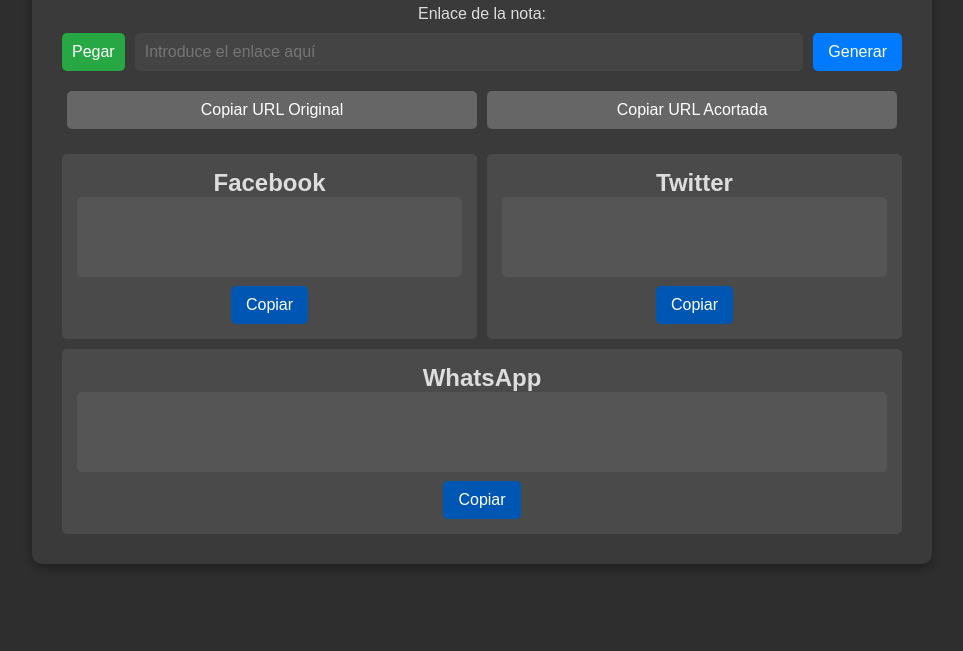
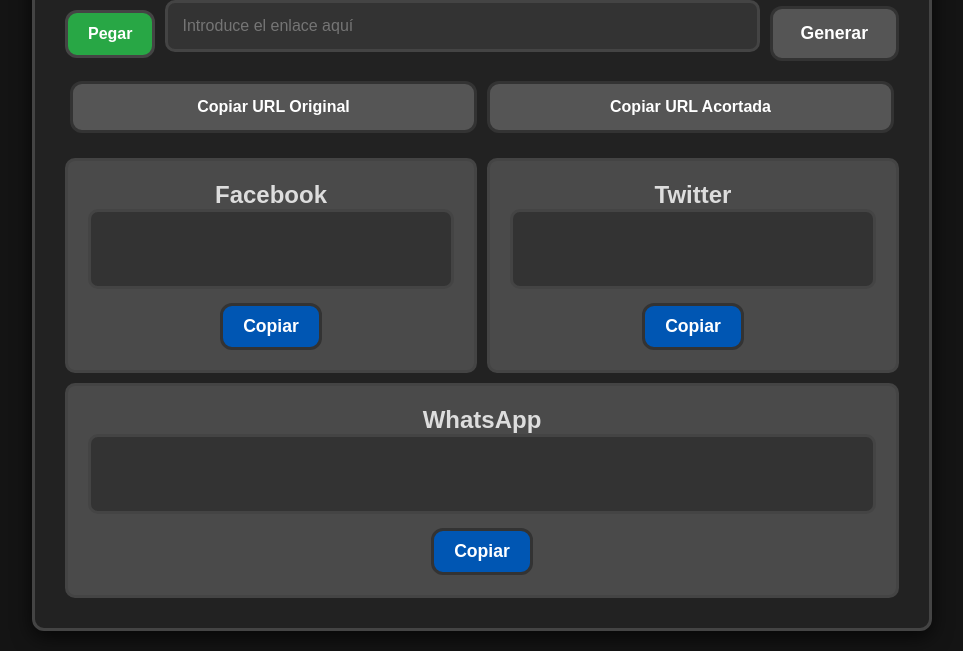
Before and after one commit to hyperhue-studio/CopyGenerator, a website: page public/index.html in a window 1280 px wide. Shown: the part 157-808 px from the top of the page, without its empty margins (158-1121 px from the left). Drawn offline with Linux system fonts and the light colour scheme.

Commit message:
Update style.css

```diff
--- a/public/assets/style.css
+++ b/public/assets/style.css
@@ -1,12 +1,14 @@
+/* RESET: Reiniciamos márgenes y paddings */
 * {
     margin: 0;
     padding: 0;
     box-sizing: border-box;
 }
 
+/* Fuente principal */
 body {
     font-family: 'Arial', sans-serif;
-    background-color: #2e2e2e;
+    background-color: #141414;  /* Fondo más oscuro */
     color: #ddd;
     padding: 20px;
     display: flex;
@@ -21,18 +23,22 @@
     width: 90%;
     max-width: 900px;
     text-align: center;
-    background-color: #3a3a3a;
+    background-color: #222;  /* Fondo oscuro para el contenedor */
     padding: 30px;
-    border-radius: 10px;
-    box-shadow: 0 4px 10px rgba(0, 0, 0, 0.3);
+    border-radius: 12px; /* Bordes más redondeados */
+    box-shadow: 0 6px 20px rgba(0, 0, 0, 0.7); /* Sombra más pronunciada */
     display: flex;
     flex-direction: column;
+    border: 3px solid #444; /* Contorno del contenedor */
 }
 
 /* Título */
 h1 {
-    font-size: 1.8rem;
+    font-size: 1.9rem;
     margin-bottom: 20px;
+    color: #fff;
+    border-bottom: 2px solid #444; /* Línea de separación debajo del título */
+    padding-bottom: 10px;
 }
 
 /* Etiqueta */
@@ -40,6 +46,7 @@
     font-size: 1rem;
     display: block;
     margin-bottom: 10px;
+    color: #bbb; /* Gris claro para las etiquetas */
 }
 
 /* Grupo de entrada */
@@ -49,33 +56,42 @@
     align-items: center;
 }
 
+/* Estilo de entrada de texto */
 input {
     flex: 1;
-    padding: 10px;
+    padding: 14px;
     font-size: 1rem;
-    border: none;
-    border-radius: 5px;
-    background-color: #444;
+    border: 3px solid #444;  /* Bordes gruesos */
+    border-radius: 10px;
+    background-color: #333;
     color: #fff;
+    transition: border-color 0.3s ease, background-color 0.3s ease;
+}
+
+input:focus {
+    outline: none;
+    border-color: #007BFF;  /* Resalta al enfocar */
+    background-color: #444; /* Fondo ligeramente más claro */
 }
 
 /* Botón de generar */
 button {
-    padding: 10px 15px;
-    border: none;
+    margin-top: 15px;  /* Ajustamos el padding aquí */
+    padding: 14px 28px;
+    background-color: #555;  /* Gris oscuro */
+    color: #fff;  /* Color claro */
+    font-size: 1.1rem;
+    font-weight: bold;
+    border: 3px solid #333;  /* Borde oscuro */
+    border-radius: 12px; /* Bordes redondeados */
     cursor: pointer;
-    border-radius: 5px;
-    font-size: 1rem;
-    transition: 0.3s;
+    transition: background-color 0.3s ease, border-color 0.3s ease;
 }
 
-button[type="submit"] {
-    background-color: #007BFF;
-    color: white;
-}
-
-button[type="submit"]:hover {
-    background-color: #0056b3;
+button:hover {
+    background-color: #fff;  /* Fondo blanco al hacer hover */
+    color: #141414;  /* Texto negro */
+    border-color: #333;  /* Borde más oscuro al hacer hover */
 }
 
 /* Botones para copiar URLs */
@@ -88,30 +104,39 @@
 .button-group button {
     flex: 1;
     margin: 5px;
-    background-color: #666;
+    background-color: #555;  /* Gris más claro */
     color: white;
+    font-weight: bold;
+    border: 3px solid #333;
+    border-radius: 12px;
+    cursor: pointer;
+    font-size: 1rem;
+    transition: background-color 0.3s ease, border-color 0.3s ease;
 }
 
 .button-group button:hover {
-    background-color: #555;
+    background-color: #fff;  /* Fondo blanco */
+    color: #141414;  /* Texto negro */
+    border-color: #333;  /* Borde oscuro al hacer hover */
 }
 
 /* Botón de Pegar URL */
 #pasteUrl {
-    padding: 10px;
+    padding: 12px 20px;
     background-color: #28a745;  /* Verde */
     color: white;
-    border: none;
-    border-radius: 5px;
+    border: 3px solid #444;  /* Borde oscuro */
+    border-radius: 12px;
     cursor: pointer;
     font-size: 1rem;
     transition: 0.3s;
 }
 
 #pasteUrl:hover {
-    background-color: #218838;
+    background-color: #fff;
+    color: #141414;  /* Texto negro */
+    border-color: #333;  /* Borde más oscuro */
 }
-
 
 /* Resultados organizados en filas */
 #resultados {
@@ -137,9 +162,10 @@
 .result-item {
     flex: 1;
     background-color: #4a4a4a;
-    padding: 15px;
-    border-radius: 5px;
+    padding: 20px;
+    border-radius: 10px;
     text-align: center;
+    border: 3px solid #444; /* Bordes más gruesos */
 }
 
 /* Facebook y Twitter ocupan la mitad */
@@ -156,23 +182,38 @@
 textarea {
     width: 100%;
     height: 80px;
-    padding: 10px;
-    border: none;
-    border-radius: 5px;
-    background-color: #555;
+    padding: 14px;
+    border: 3px solid #444;  /* Bordes más gruesos */
+    border-radius: 10px;
+    background-color: #333;
     color: white;
     resize: none;
+    font-size: 1rem;
+    transition: border-color 0.3s ease, background-color 0.3s ease;
+}
+
+textarea:focus {
+    outline: none;
+    border-color: #007BFF;  /* Resalta al enfocar */
+    background-color: #444; /* Fondo ligeramente más claro */
 }
 
 /* Botón "Copiar" con nuevo color */
 .copy-btn {
     background-color: #0056b3;
     color: white;
-    margin-top: 5px;
+    margin-top: 10px;
+    border: 3px solid #333;
+    border-radius: 12px;
+    padding: 10px 20px;
+    cursor: pointer;
+    transition: background-color 0.3s ease, border-color 0.3s ease;
 }
 
 .copy-btn:hover {
-    background-color: #003d82;
+    background-color: #fff;
+    color: #141414; /* Texto negro */
+    border-color: #333; /* Borde más oscuro */
 }
 
 /* Responsividad para pantallas pequeñas */
@@ -188,25 +229,4 @@
     .result-item.half {
         width: 100%;
     }
-
-    .input-group {
-        flex-direction: column;  /* Apilar los elementos en lugar de alinearlos horizontalmente */
-        gap: 10px;  /* Añadir espacio entre los elementos */
-        align-items: stretch;  /* Asegurarse de que los elementos ocupen todo el ancho */
-    }
-
-    #pasteUrl, #urlInput, button[type="submit"] {
-        width: 100%;  /* Hacer que todos los elementos ocupen el 100% del ancho */
-        font-size: 1rem;  /* Ajustar el tamaño de fuente para mayor legibilidad */
-    }
-
-    /* Aseguramos que los botones en la parte inferior también se ajusten */
-    .button-group {
-        flex-direction: column;  /* Apilar los botones */
-    }
-
-    .button-group button {
-        width: 100%;  /* Los botones ocupan todo el ancho */
-        margin: 5px 0;  /* Añadir margen entre los botones */
-    }
 }
```
